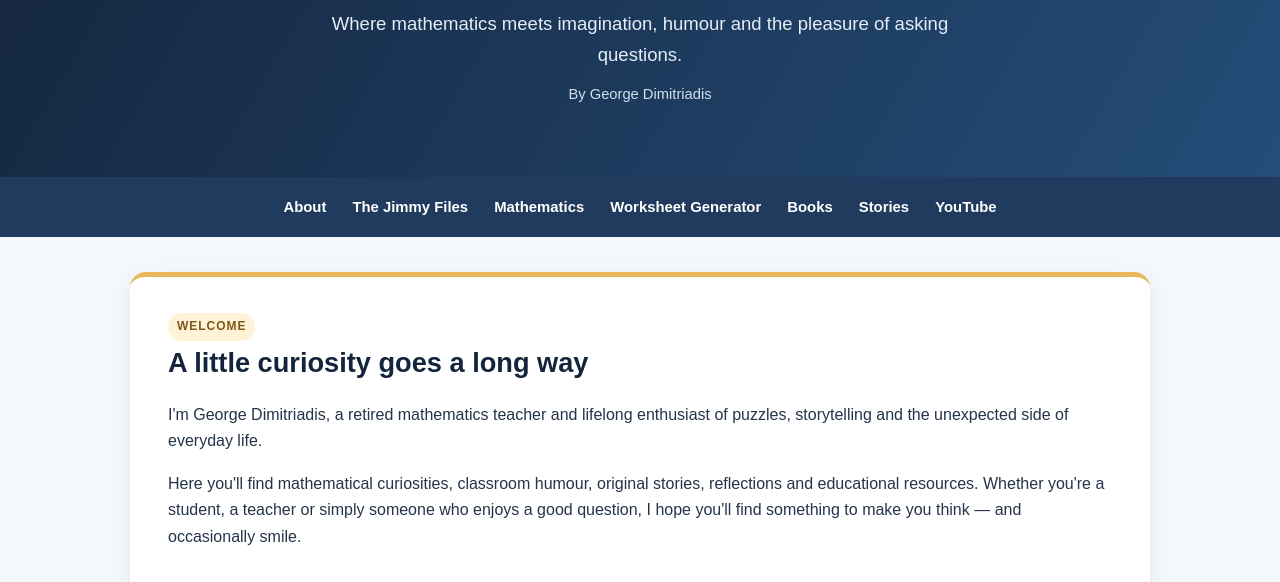
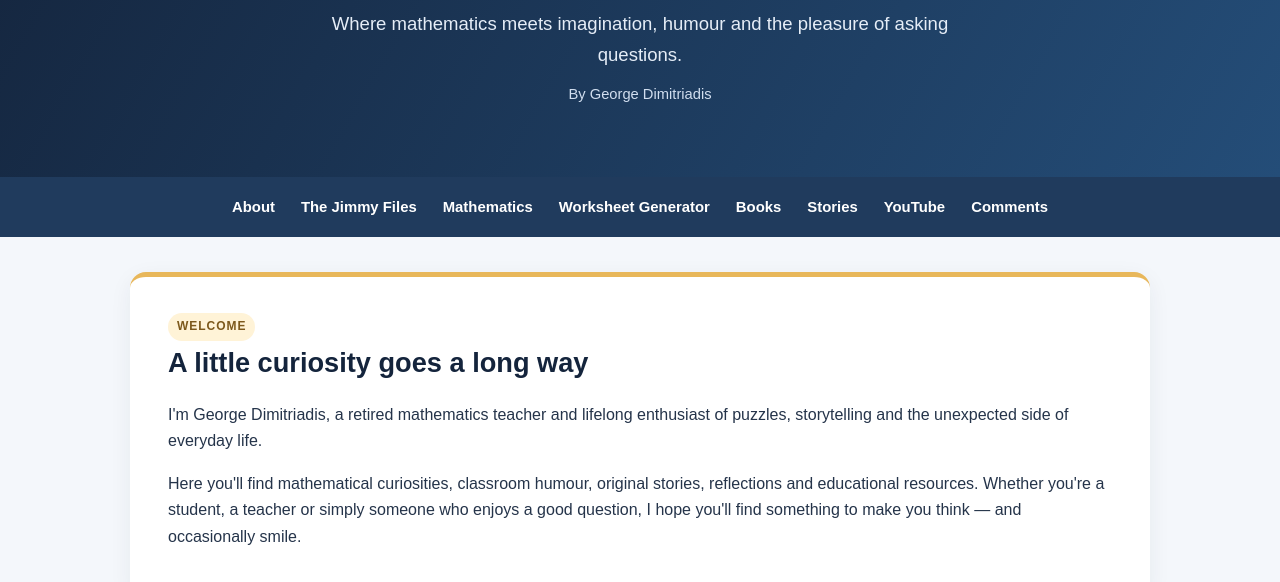
Before and after one commit to emathame/emathame.github.io, a plain HTML site: page index.html in a window 1280 px wide. Shown: the part 218-800 px from the top of the page. Drawn offline with Linux system fonts and the light colour scheme.

Commit message:
Update index.html

```diff
--- a/index.html
+++ b/index.html
@@ -55,7 +55,7 @@ main{max-width:1060px;margin:auto;padding:35px 20px 60px}.intro{background:white
 <div class="byline">By George Dimitriadis</div>
 </header>
 <nav aria-label="Main navigation">
-<a href="#about">About</a><a href="#jimmy">The Jimmy Files</a><a href="#mathematics">Mathematics</a><a href="mathematics-task-generator-trial.html">Worksheet Generator</a><a href="#books">Books</a><a href="#stories">Stories</a><a href="#videos">YouTube</a>
+<a href="#about">About</a><a href="#jimmy">The Jimmy Files</a><a href="#mathematics">Mathematics</a><a href="mathematics-task-generator-trial.html">Worksheet Generator</a><a href="#books">Books</a><a href="#stories">Stories</a><a href="#videos">YouTube</a><a href="comments.html">Comments</a>
 </nav>
 <main>
 <section id="about" class="intro">
```
